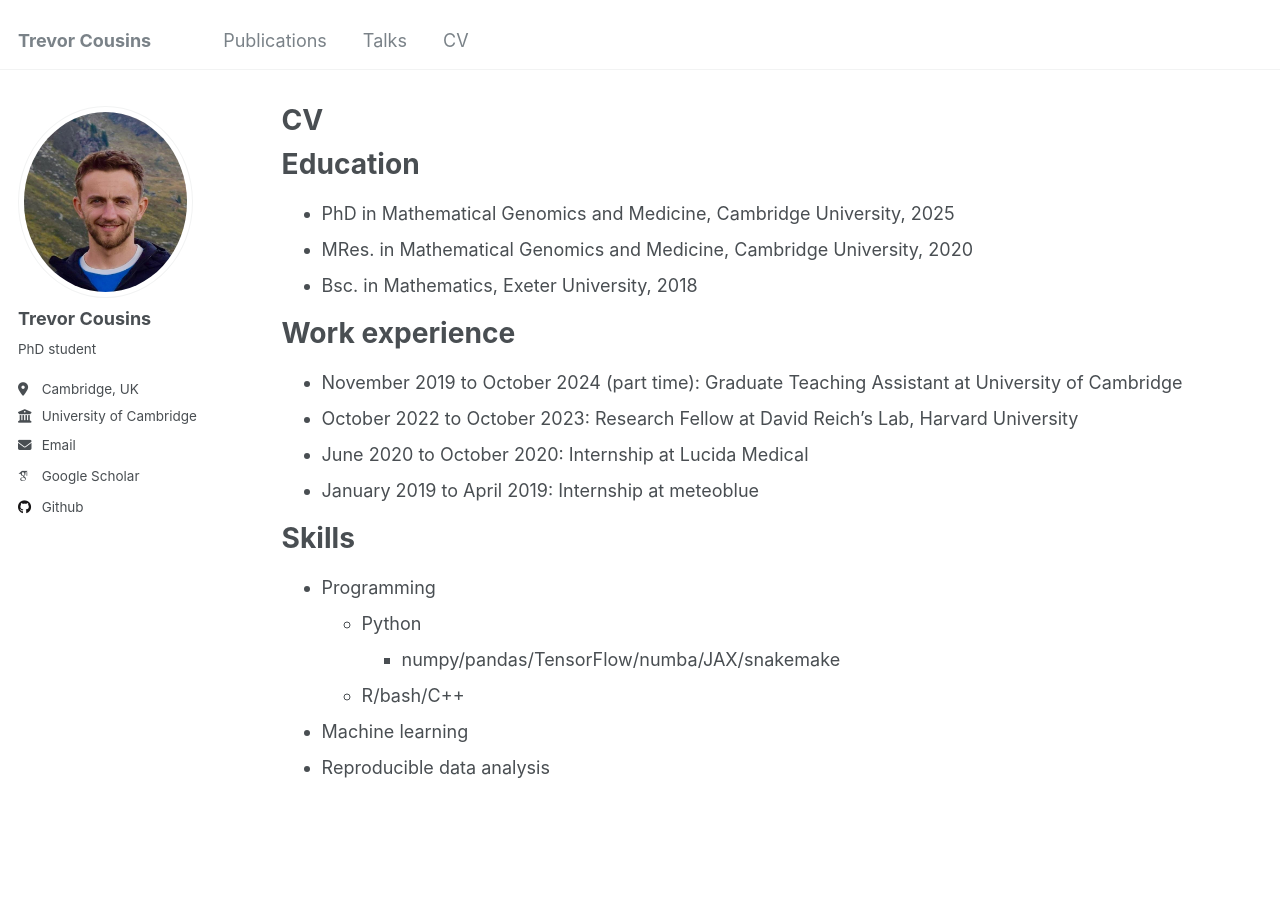
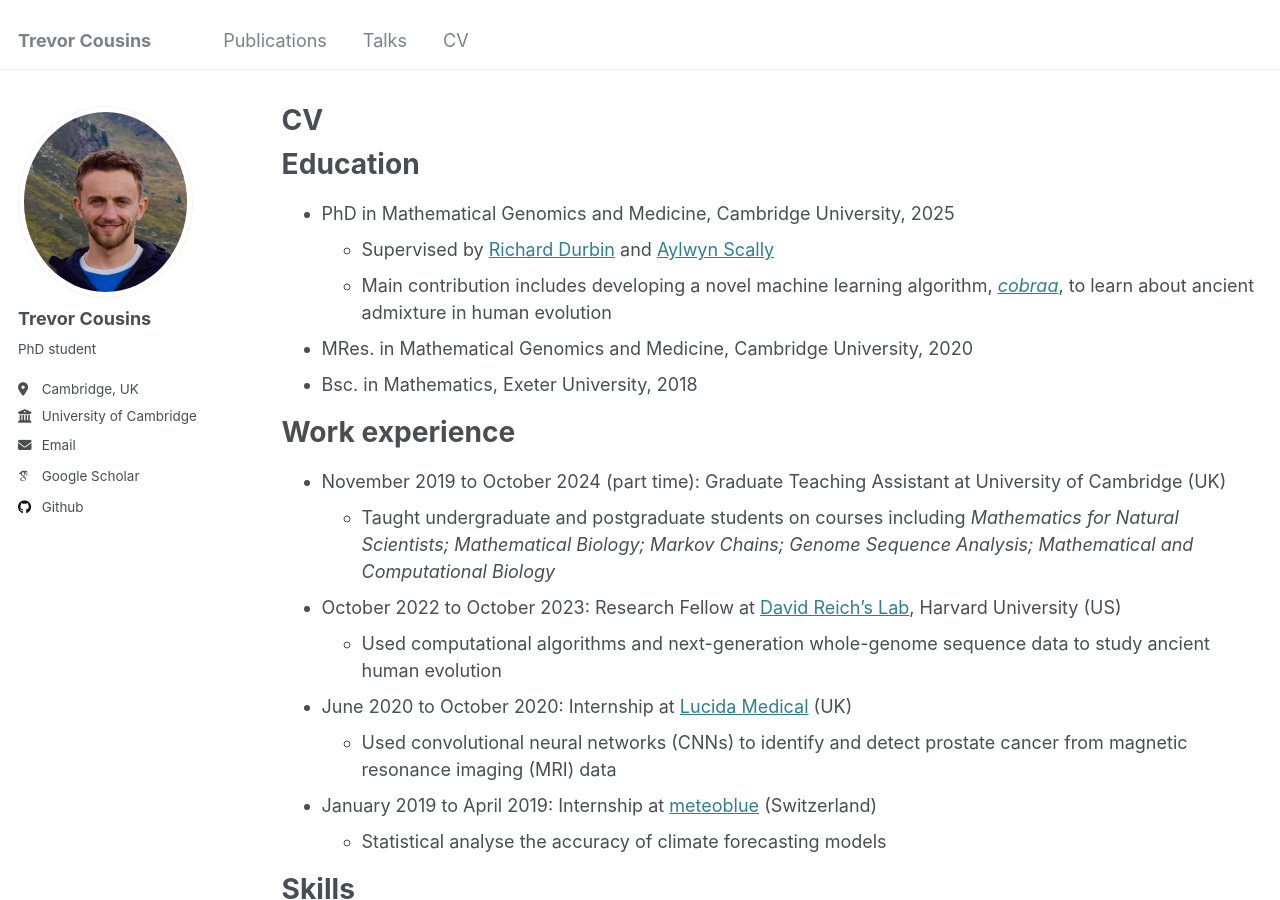
Before and after one commit to trevorcousins/trevorcousins.github.io, a Jekyll site: the page built from _pages/cv.md, in a window 1280 px wide and 900 px high. Built offline with Jekyll 4.4.1, drawn with Linux system fonts in a browser that asks for light colours; some web fonts are replaced.

Commit message:
Update cv.md

```diff
--- a/_pages/cv.md
+++ b/_pages/cv.md
@@ -12,15 +12,21 @@ redirect_from:
 Education
 ======
 * PhD in Mathematical Genomics and Medicine, Cambridge University, 2025
+  * Supervised by [Richard Durbin](https://www.gen.cam.ac.uk/research-groups/research-groups/durbin) and [Aylwyn Scally](https://www.gen.cam.ac.uk/research-groups/research-groups/scally)
+  * Main contribution includes developing a novel machine learning algorithm, [_cobraa_]([http://example.com](https://www.biorxiv.org/content/10.1101/2024.03.24.586479v1)), to learn about ancient admixture in human evolution
 * MRes. in Mathematical Genomics and Medicine, Cambridge University, 2020
 * Bsc. in Mathematics, Exeter University, 2018
 
 Work experience
 ======
-* November 2019 to October 2024 (part time): Graduate Teaching Assistant at University of Cambridge
-* October 2022 to October 2023: Research Fellow at David Reich's Lab, Harvard University
-* June 2020 to October 2020: Internship at Lucida Medical
-* January 2019 to April 2019: Internship at meteoblue
+* November 2019 to October 2024 (part time): Graduate Teaching Assistant at University of Cambridge (UK)
+  * Taught undergraduate and postgraduate students on courses including _Mathematics for Natural Scientists; Mathematical Biology; Markov Chains; Genome Sequence Analysis; Mathematical and Computational Biology_
+* October 2022 to October 2023: Research Fellow at [David Reich's Lab](https://reich.hms.harvard.edu/), Harvard University (US)
+  * Used computational algorithms and next-generation whole-genome sequence data to study ancient human evolution
+* June 2020 to October 2020: Internship at [Lucida Medical](https://lucidamedical.com/) (UK)
+  * Used convolutional neural networks (CNNs) to identify and detect prostate cancer from magnetic resonance imaging (MRI) data
+* January 2019 to April 2019: Internship at [meteoblue](https://www.meteoblue.com/en/weather/week/switzerland_switzerland_2658434) (Switzerland)
+  * Statistical analyse the accuracy of climate forecasting models
 
 Skills
 ======
```
